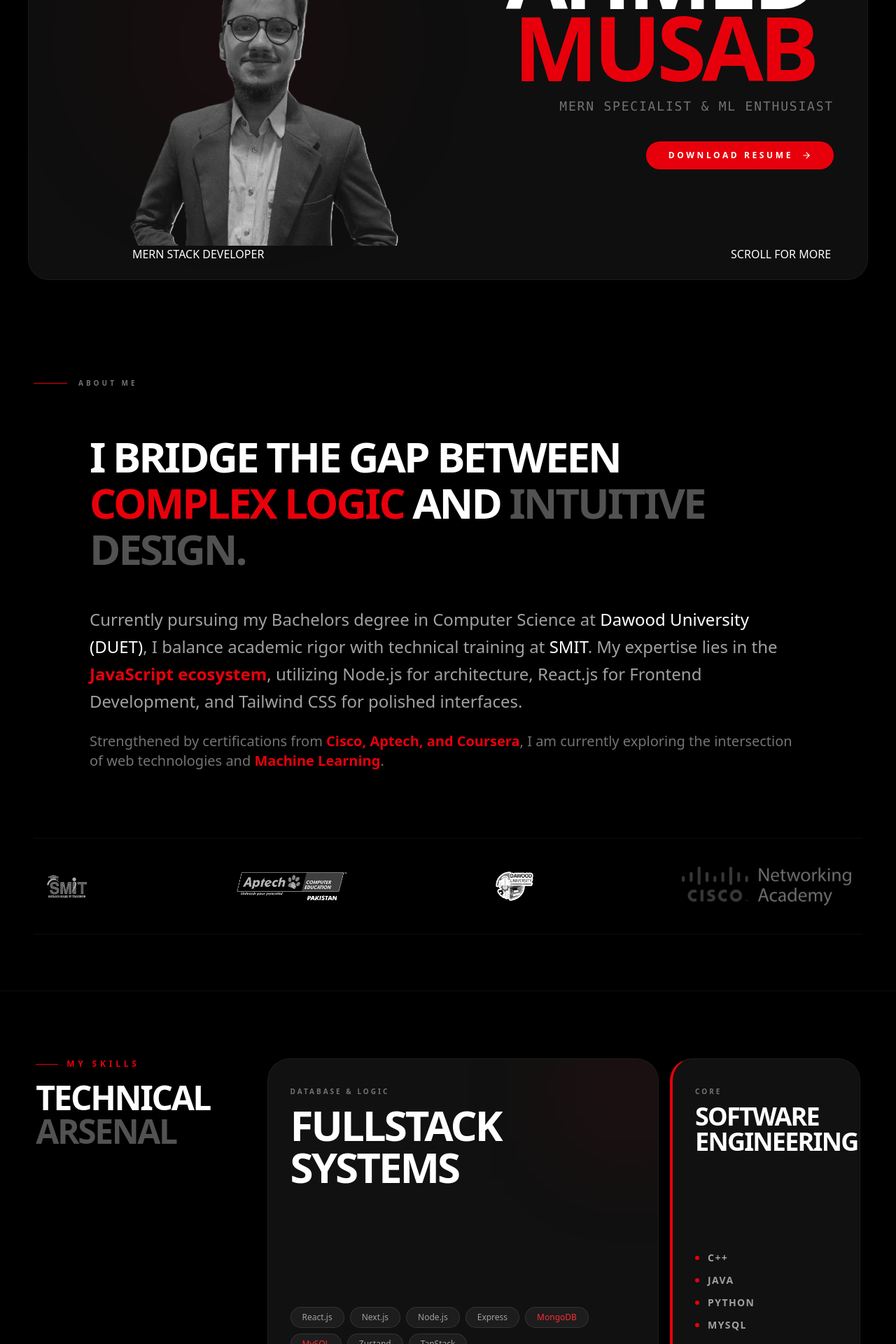
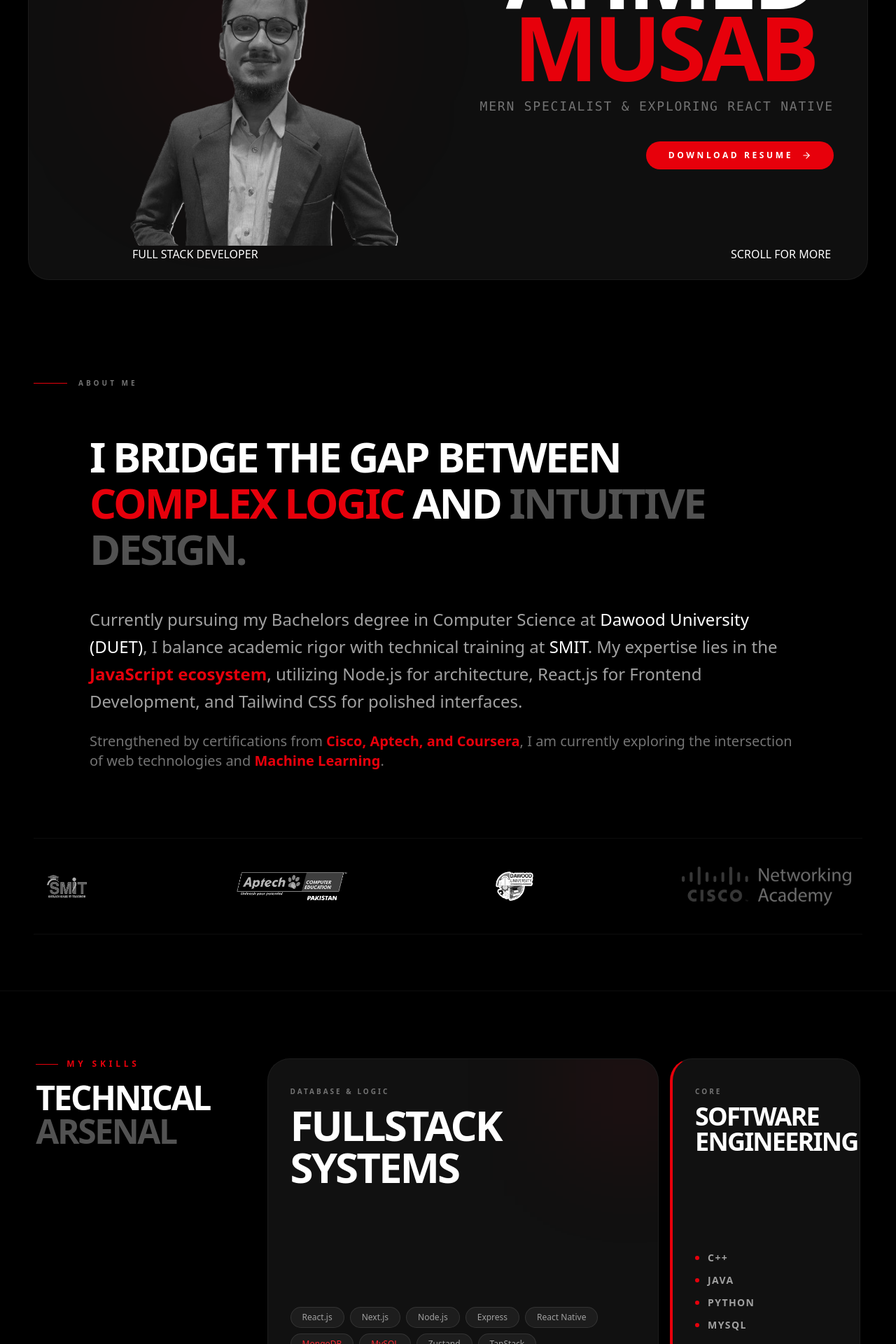
Before and after one commit to ahmedCS09/portfolio, a React (Vite) app: page / in a window 1280 px wide. Shown: the part 340-2260 px from the top of the page at 70% size. Built offline with nearby package versions, Linux system fonts and the light colour scheme.

Commit message:
portfolio

```diff
--- a/src/components/Footer.jsx
+++ b/src/components/Footer.jsx
@@ -4,7 +4,7 @@ function Footer() {
     return (
         <div className='absolute w-full z-10 bottom-6 parentMost flex justify-center items-center'>
             <div className='w-9/10 h-full flex justify-between items-center'>
-                <Link className='text-white pl-10' to="/">MERN STACK DEVELOPER</Link>
+                <Link className='text-white pl-10' to="/">FULL STACK DEVELOPER</Link>
                 <Link className='text-white pr-10' to="/contact">SCROLL FOR MORE</Link>
             </div>
         </div>
--- a/src/components/Hero1.jsx
+++ b/src/components/Hero1.jsx
@@ -32,7 +32,7 @@ function Hero1({ startAnimation = true }) {
           <div className="flex items-center gap-3 mb-1 md:mb-2">
             <span className="w-6 md:w-8 h-[1px] bg-red-600"></span>
             <span className="text-[8px] md:text-[10px] tracking-[0.3em] md:tracking-[0.4em] font-bold text-red-600 uppercase">
-              Full Stack Web Developer
+              Full Stack Developer
             </span>
           </div>
 
@@ -49,11 +49,11 @@ function Hero1({ startAnimation = true }) {
           </h1>
 
           <p className='text-[10px] md:text-lg font-mono text-neutral-500 uppercase tracking-[0.2em] md:tracking-widest text-center md:text-right mt-2'>
-            MERN Specialist & ML Enthusiast
+            MERN Specialist & Exploring React Native
           </p>
 
           <a
-            href="https://www.canva.com/design/DAG3rDhttBY/suGubyx4BOlkcOEasLO2lA/view?utm_content=DAG3rDhttBY&utm_campaign=designshare&utm_medium=link2&utm_source=uniquelinks&utlId=h499396132d"
+            href="https://canva.link/8dhhp2p6mx3cme0"
             target="_blank"
             rel="noopener noreferrer"
             className="group relative mt-6 px-8 py-3 bg-red-600 hover:bg-white text-white hover:text-red-600 font-bold text-[10px] md:text-xs tracking-[0.2em] md:tracking-[0.3em] uppercase rounded-full transition-all duration-300 flex items-center gap-3 overflow-hidden"
--- a/src/components/Hero3.jsx
+++ b/src/components/Hero3.jsx
@@ -55,7 +55,7 @@ const Hero3 = () => {
                         </div>
                         {/* Added MongoDB and MySQL explicitly here */}
                         <div className="flex flex-wrap gap-2 z-10">
-                            {['React.js', 'Next.js', 'Node.js', 'Express', 'MongoDB', 'MySQL', 'Zustand', 'TanStack'].map(tag => (
+                            {['React.js', 'Next.js', 'Node.js', 'Express', 'React Native', 'MongoDB', 'MySQL', 'Zustand', 'TanStack'].map(tag => (
                                 <span key={tag} className={`px-4 py-1.5 bg-white/5 border border-white/10 rounded-full text-xs font-medium transition-colors ${tag === 'MongoDB' || tag === 'MySQL' ? 'text-red-500 border-red-900/30' : 'text-neutral-400 group-hover:text-white'}`}>
                                     {tag}
                                 </span>
--- a/src/components/Hero5.jsx
+++ b/src/components/Hero5.jsx
@@ -2,28 +2,28 @@ import React from "react";
 
 const experienceData = [
   {
-    period: "2025 — 2026",
-    role: "Machine Learning Intern",
+    period: "Nov, 2023 — May, 2026",
+    role: "ML Engineer",
     company: "LA Consulting Corporation",
     description: [
-      "Currently working as a Machine Learning Intern under the guidance of senior professionals.",
-      "Learning core machine learning concepts, model development, and real-world problem solving.",
-      "Gaining hands-on experience in data preprocessing, model evaluation, and ML workflows.",
-      "Collaborating with team members to strengthen technical and analytical skills."
+      "Worked on developing machine learning models to solve real-world problems.",
+      "Learned core machine learning concepts, model development, and real-world problem solving.",
+      "Gained hands-on experience in data preprocessing, model evaluation, and ML workflows.",
+      "Collaborated with team members to strengthen technical and analytical skills."
     ],
     tags: ["Machine Learning", "Data Preprocessing", "Model Evaluation", "Team Collaboration"]
   },
   {
-    period: "Academic & Remote",
-    role: "Web Development Practice",
-    company: "Remote / Semester Projects",
+    period: "May, 2026 - Present",
+    role: "React Native Developer",
+    company: "Foxit Private Limited",
     description: [
-      "Gained practical experience in web development through remote practice and academic projects.",
-      "Developed responsive and functional web applications using modern frontend technologies.",
-      "Worked on semester projects including Library Management System, Code Detector, and Traffic Sign Detector.",
-      "Improved problem-solving, debugging, and project development skills."
+      "Currently working on developing Android mobile applications using React Native.",
+      "Collaborating with a team of developers to build and maintain high-quality mobile applications.",
+      "Working on enhancing the user interface and user experience of the application.",
+      "Participating in code reviews and providing constructive feedback to team members."
     ],
-    tags: ["Web Development", "Semester Projects", "Problem Solving", "Frontend"]
+    tags: ["React Native", "Cross Platform Development", "Mobile Applications", "Team Collaboration"]
   }
 ];
 
```
